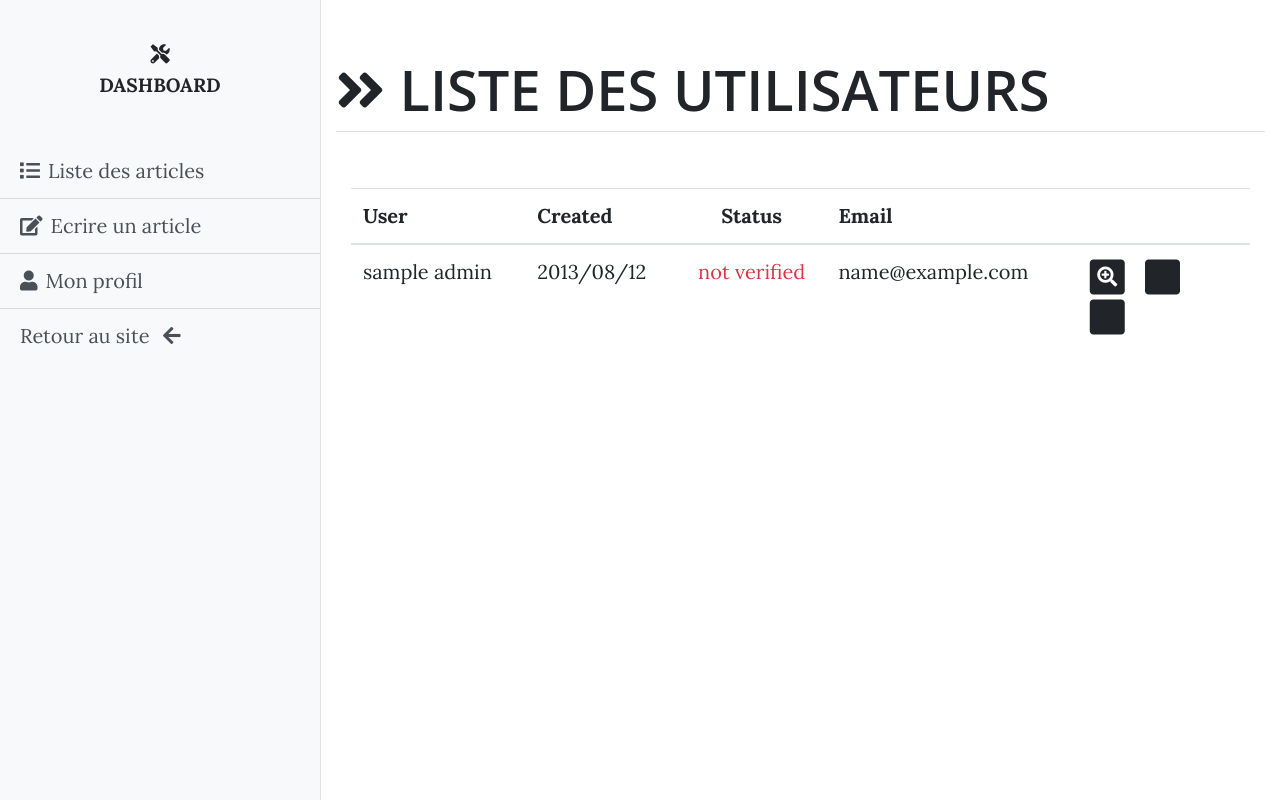
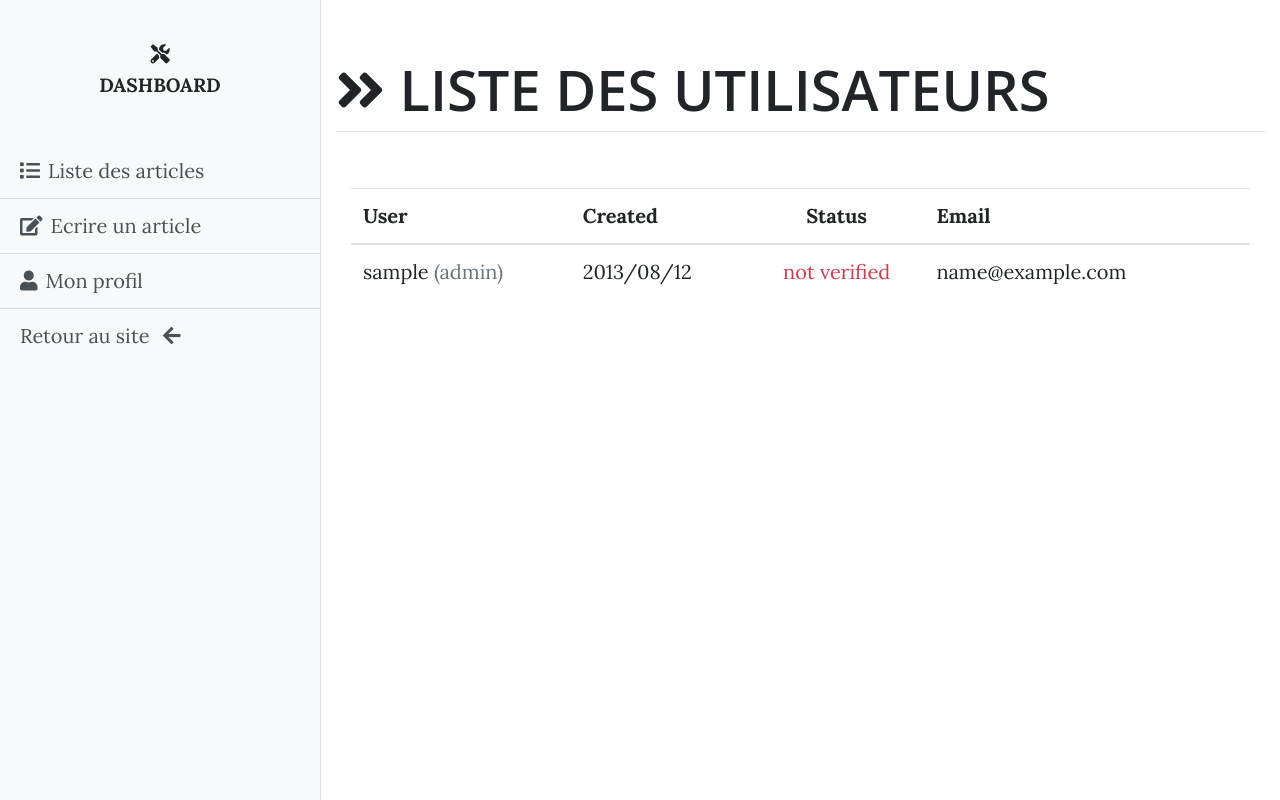
Before and after one commit to Florkin/dev-blog, a PHP site: template src/Templates/admin/pages/usersList.twig in a window 1280 px wide. Run offline with PHP 8.4, Linux system fonts and the light colour scheme; the template is opened without the code that fills it: most values are stand-ins (such as "Sample title", 1, 10 or a date in 2020); style sheets or scripts are compiled from the project's sources; some libraries are stand-ins or nearby versions.

Commit message:
Templating admin users pages

```diff
--- a/src/Templates/admin/pages/usersList.twig
+++ b/src/Templates/admin/pages/usersList.twig
@@ -26,14 +26,14 @@
                                     </tr>
                                     </thead>
                                     <tbody>
-{#                                    {{ dump(users) }}#}
+                                    {#                                    {{ dump(users) }}#}
                                     {% for user in users %}
                                         <tr>
                                             <td>
                                                 {#                                                <img src="https://bootdey.com/img/Content/user_1.jpg" alt="">#}
                                                 <a href="{{ admin_url.base_url }}/utilisateurs/{{ user.id_user }}"
                                                    class="user-link">{{ user.username }}</a>
-                                                <span class="user-subhead">{{ user.role | lower }}</span>
+                                                <span class="user-subhead text-muted">({{ user.role | lower }})</span>
                                             </td>
                                             <td>2013/08/12</td>
                                             <td class="text-center">
@@ -44,30 +44,23 @@
                                             <td>
                                                 <a href="mailto:{{ user.email }}">{{ user.email }}</a>
                                             </td>
+                                            {% if is_admin or user.id_user == user_id %}
                                             <td style="width: 20%;">
-                                                <a href="#" class="table-link">
-                                            <span class="fa-stack">
-                                                <i class="fa fa-square fa-stack-2x"></i>
-                                                <i class="fa fa-search-plus fa-stack-1x fa-inverse"></i>
-                                            </span>
+                                                <a href="{{ admin_url.base_url }}/modifier-utilisateur/{{ user.id_user }}"
+                                                   class="table-link mr-3">
+                                                    <span class="fa fa-edit"></span>
                                                 </a>
-                                                <a href="#" class="table-link">
-                                            <span class="fa-stack">
-                                                <i class="fa fa-square fa-stack-2x"></i>
-                                                <i class="fa fa-pencil fa-stack-1x fa-inverse"></i>
-                                            </span>
-                                                </a>
-                                                <a href="#" class="table-link danger">
-                                            <span class="fa-stack">
-                                                <i class="fa fa-square fa-stack-2x"></i>
-                                                <i class="fa fa-trash-o fa-stack-1x fa-inverse"></i>
-                                            </span>
+                                                <a href="#" class="js-confirm-delete table-link mr-3"
+                                                   data-href="{{ admin_url.base_url }}/supprimer-utilisateur/{{ user.id_user }}"
+                                                   data-toggle="modal"
+                                                   data-target="#confirm-delete">
+
+                                                    <span class="text-danger fa fa-trash"></span>
                                                 </a>
                                             </td>
+                                            {% endif %}
                                         </tr>
                                     {% endfor %}
-
-
                                     </tbody>
                                 </table>
                             </div>
@@ -78,5 +71,7 @@
         </div>
 
     </div>
+    {% include 'admin/_partials/delete-confirm-modal.twig' %}
+
 
 {% endblock %}
```
Also changed, not shown: src/Templates/admin/pages/user.twig (+9 -5 lines).
